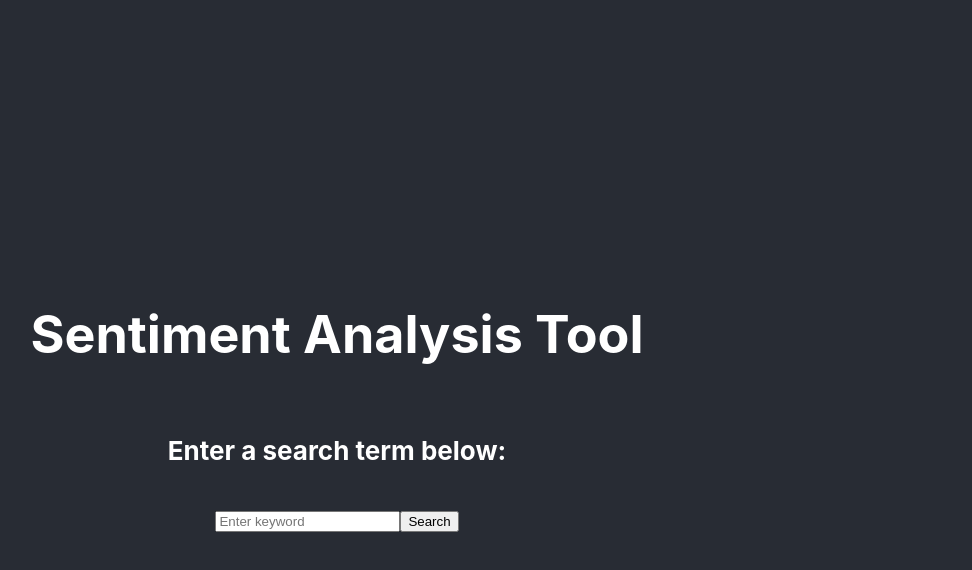
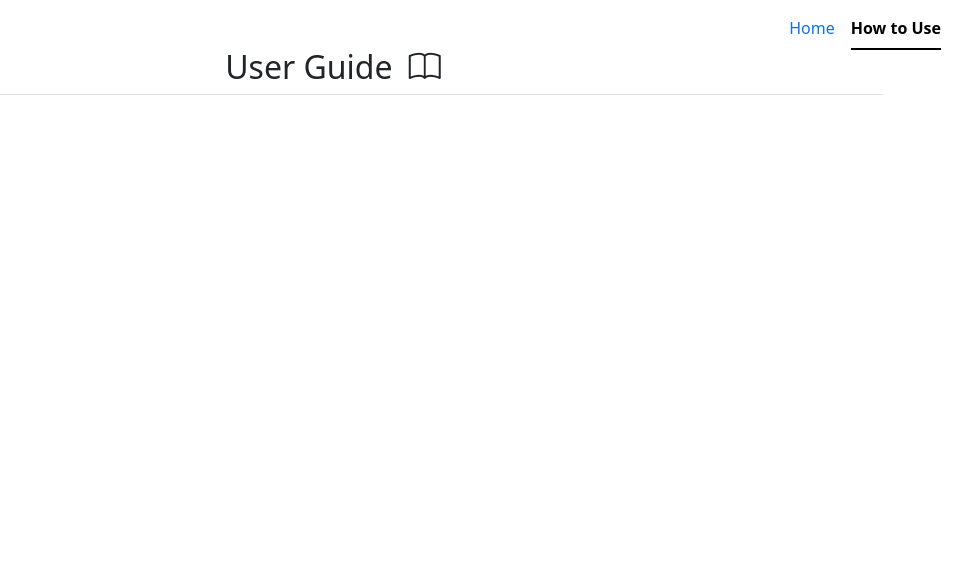
Before and after one commit to georgiakoda/capstone_final, a React (Create React App) app in the folder frontend/: page /howto in a window 1280 px wide. Shown: the top 570 px of the page, without its empty margins (303-1275 px from the left). Built offline with nearby package versions, Linux system fonts and the light colour scheme.

Commit message:
navigation bar and blank "how to use" page added

```diff
--- a/frontend/src/App.js
+++ b/frontend/src/App.js
@@ -1,5 +1,9 @@
 import './App.css';
 import SearchBar from './components/SearchBar';
+import { BrowserRouter as Router, Routes, Route } from 'react-router-dom';
+import NavBar from './components/NavBar';
+import HowTo from './components/HowTo';
+import 'bootstrap/dist/css/bootstrap.min.css';
 
 function App() {
 
@@ -8,19 +12,34 @@ function App() {
   };
 
   return (
+    <Router>
     <div className="App">
-      <header className="App-header">
-        <h1> Sentiment Analysis Tool</h1>
-        <h4> Enter a search term below: </h4>
-        <SearchBar onSearch={handleSearch} />
+      <NavBar />
+      <Routes>
+          {/* Define the default route for the homepage */}
+          <Route path="/" element={
+            <header className="App-header">
+              <div className="container my-5">
+                <div className="p-5 text-center bg-body-tertiary rounded-3">
+                  <div className="p-3 p-lg-5 pt-lg-3">
+                    <h1 className="display-4 fw-bold lh-1 text-body-emphasis">
+                      Reddit Sentiment Analyzer
+                    </h1>
+                    <p className="lead text-dark">
+                      Enter a keyword below to search for Reddit posts.
+                    </p>
+                    <SearchBar onSearch={handleSearch} />
+                  </div>
+                </div>
+              </div>
+            </header>
+          } />
 
-      </header>
-
-      <div>
-
-      </div>
-
+          {/* Define the route for the "How to Use" page */}
+          <Route path="/howto" element={<HowTo />} />
+        </Routes>
     </div>
+    </Router>
   );
 }
 
--- /dev/null
+++ b/frontend/src/components/HowTo.js
@@ -0,0 +1,17 @@
+import React from 'react';
+import 'bootstrap-icons/font/bootstrap-icons.css';
+
+const HowTo = () => (
+
+    <div className="container px-4 pt-4 my-4">
+
+
+
+        <h2 className="pb-2 border-bottom">User Guide <i className="bi bi-book mx-2"></i> </h2>
+
+
+
+    </div>
+);
+
+export default HowTo;
--- /dev/null
+++ b/frontend/src/components/NavBar.js
@@ -0,0 +1,42 @@
+import React from 'react';
+import { NavLink } from 'react-router-dom';
+import 'bootstrap/dist/css/bootstrap.min.css';
+import 'bootstrap/dist/js/bootstrap.bundle.min.js';
+
+const NavBar = () => {
+
+    return (
+        <nav className="navbar fixed-top">
+            <div className="container-fluid justify-content-end mx-4">
+                <ul class="nav nav-underline">
+
+                <li className="nav-item">
+                        <NavLink
+                            to="/"
+                            className="nav-link"
+                            aria-current="page"
+                            activeClassName="active"
+                        >
+                            Home
+                        </NavLink>
+                    </li>
+
+                    <li className="nav-item">
+                        <NavLink
+                            to="/howto"
+                            className="nav-link"
+                            activeClassName="active"
+                        >
+                            How to Use
+                        </NavLink>
+                    </li>
+
+
+                </ul>
+            </div>
+        </nav>
+    );
+
+}
+
+export default NavBar;
```
